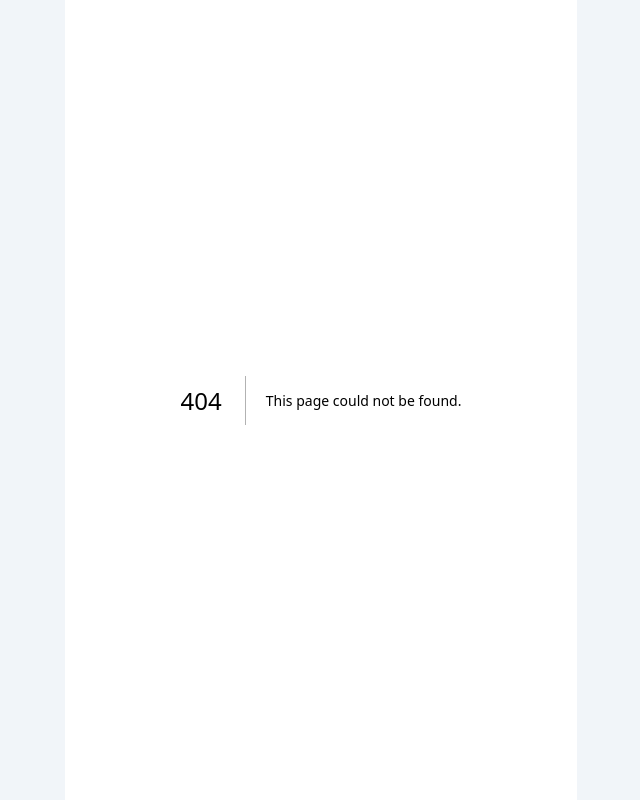
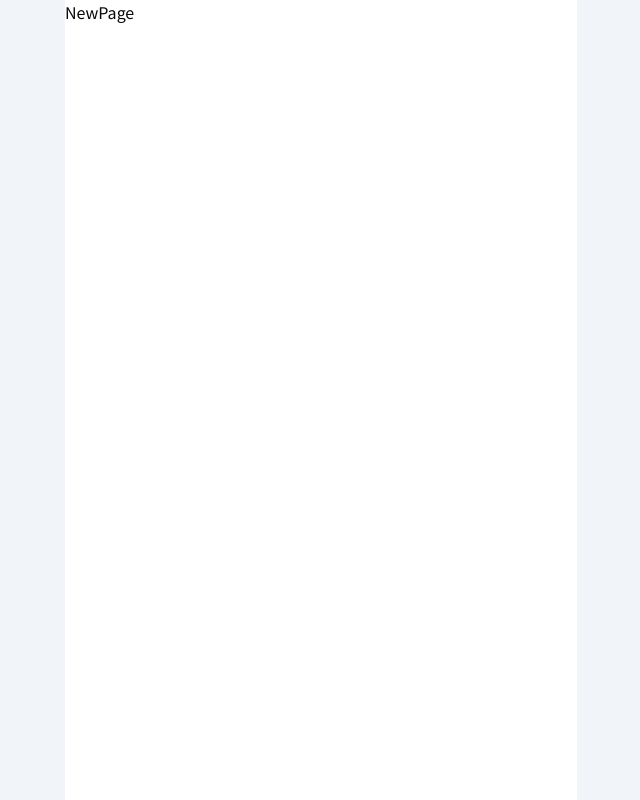
Before and after one commit to DevKor-github/team-sprint-blccu-frontend, a Next.js app: page /new in a window 1280 px wide. Before the commit this address had no page. Shown: the whole page, without its empty margins (319-959 px from the left). Built offline with nearby package versions, Linux system fonts and the light colour scheme.

Commit message:
init(routing): scaffold routes - onboarding layout

```diff
--- /dev/null
+++ b/app/(onboarding)/layout.tsx
@@ -0,0 +1,7 @@
+import { type PropsWithChildren } from 'react';
+
+const OnboardingLayout = ({ children }: PropsWithChildren) => {
+  return <>{children}</>;
+};
+
+export default OnboardingLayout;
--- /dev/null
+++ b/app/(onboarding)/new/page.tsx
@@ -0,0 +1,5 @@
+const NewPage = () => {
+  return <div>NewPage</div>;
+};
+
+export default NewPage;
```
